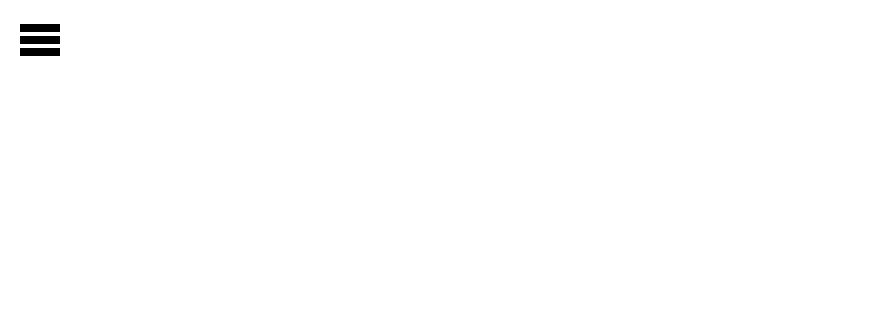
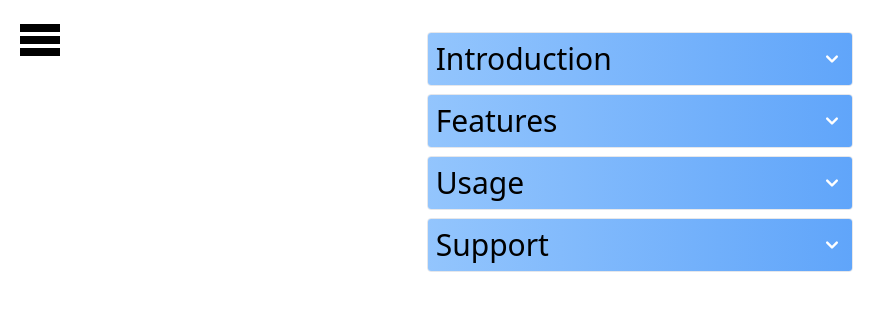
Before and after one commit to Abhishek4298/Generic-Component, a React (Create React App) app: page /accordian in a window 1280 px wide. Before the commit this address had no page. Shown: the top 310 px of the page, without its empty margins (0-896 px from the left). Built offline with nearby package versions, Linux system fonts and the light colour scheme.

Commit message:
committing generic component for accordian also it is dynamic component

```diff
--- a/package.json
+++ b/package.json
@@ -3,6 +3,7 @@
   "version": "0.1.0",
   "private": true,
   "dependencies": {
+    "@heroicons/react": "^1.0.6",
     "@testing-library/jest-dom": "^5.17.0",
     "@testing-library/react": "^13.4.0",
     "@testing-library/user-event": "^13.5.0",
--- a/src/CustomRoute.js
+++ b/src/CustomRoute.js
@@ -3,6 +3,7 @@ import Modal from "./components/Modal";
 import Button from "./components/Button";
 import Card from "./components/Card";
 import { sampleImage1, trueIcon } from "./constant";
+import Accordion from "./components/Accordian";
 
 const CustomRoute = () => {
   const handleClick = () => {
@@ -12,6 +13,33 @@ const CustomRoute = () => {
   const handleClickTwo = (data) => {
     alert(`Button clicked with data: ${data}`);
   };
+
+  const accordionItems = [
+    {
+      title: "Introduction",
+      content:
+        "Lorem ipsum dolor sit amet, consectetur adipiscing elit. Nulla eu velit nec quam consectetur vestibulum vel eget libero.",
+      imageUrl: "https://clipart-library.com/images/LTd5pnrMc.jpg",
+    },
+    {
+      title: "Features",
+      content:
+        "Pellentesque habitant morbi tristique senectus et netus et malesuada fames ac turpis egestas. Vestibulum ante ipsum primis in faucibus orci luctus et ultrices posuere cubilia Curae.",
+      imageUrl: "https://clipart-library.com/images/kiMKznyKT.jpg",
+    },
+    {
+      title: "Usage",
+      content:
+        "Duis vehicula elit at purus dapibus, eu feugiat sem feugiat. Praesent nec lacus vel purus sodales hendrerit. Sed ac nunc ut elit auctor lacinia.",
+      imageUrl: "https://clipart-library.com/images/8TGEyr9Gc.jpg",
+    },
+    {
+      title: "Support",
+      content:
+        "Fusce ac nulla vitae ex varius aliquet id vitae quam. Etiam rhoncus tellus in lectus feugiat, vel scelerisque leo vestibulum. Aenean laoreet nisl vel est iaculis, vitae malesuada augue fermentum.",
+      imageUrl: "https://clipart-library.com/images/yikA6Ep6T.jpg",
+    },
+  ];
 
   return (
     <>
@@ -85,6 +113,21 @@ const CustomRoute = () => {
             </div>
           }
         />
+        <Route
+          path="/accordian"
+          element={
+            <Accordion
+              items={accordionItems}
+              headerBgColor="bg-gradient-to-r from-blue-300 to-blue-400"
+              itemsPosition="center"
+              ttitleColor="text-white"
+              contentBgColor="bg-white"
+              contentColor="text-purple-800"
+              headerSize="text-3xl"
+              contentSize="text-2xl"
+            />
+          }
+        />
       </Routes>
     </>
   );
--- /dev/null
+++ b/src/components/Accordian/AccordianItems.js
@@ -0,0 +1,44 @@
+import React from "react";
+import { ChevronDownIcon, ChevronUpIcon } from "@heroicons/react/solid";
+
+const AccordionItem = ({
+  item,
+  index,
+  isOpen,
+  onToggle,
+  headerBgColor,
+  itemsPosition,
+  titleColor,
+  contentBgColor,
+  contentColor,
+  headerSize,
+  contentSize,
+}) => {
+  const { title, content, imageUrl } = item;
+
+  return (
+    <div className="mb-2 border rounded overflow-hidden">
+      <div
+        className={`flex items-${itemsPosition} justify-between p-2 cursor-pointer ${headerBgColor}`}
+        onClick={() => onToggle(index)}
+      >
+        <div className={`${titleColor} ${headerSize}`}>{title}</div>
+        {isOpen ? (
+          <ChevronUpIcon className="w-6 h-6 text-white" />
+        ) : (
+          <ChevronDownIcon className="w-6 h-6 text-white" />
+        )}
+      </div>
+      {isOpen && (
+        <div className={`accordion-content p-2 ${contentBgColor}`}>
+          {imageUrl && (
+            <img src={imageUrl} alt={title} className="mb-2 rounded" />
+          )}
+          <p className={`${contentColor} ${contentSize}`}>{content}</p>
+        </div>
+      )}
+    </div>
+  );
+};
+
+export default AccordionItem;
--- /dev/null
+++ b/src/components/Accordian/index.js
@@ -0,0 +1,42 @@
+import React, { useState } from "react";
+import AccordionItem from "./AccordianItems";
+
+const Accordion = ({
+  items,
+  headerBgColor,
+  itemsPosition,
+  ttitleColor,
+  contentBgColor,
+  contentColor,
+  contentSize,
+  headerSize,
+}) => {
+  const [openIndex, setOpenIndex] = useState(null);
+
+  const handleToggle = (index) => {
+    setOpenIndex((prevIndex) => (prevIndex === index ? null : index));
+  };
+
+  return (
+    <div className="w-full md:w-1/2 lg:w-1/3 mx-auto mt-8">
+      {items.map((item, index) => (
+        <AccordionItem
+          key={index}
+          item={item}
+          index={index}
+          isOpen={openIndex === index}
+          onToggle={handleToggle}
+          headerBgColor={headerBgColor}
+          itemsPosition={itemsPosition}
+          ttitleColor={ttitleColor}
+          contentBgColor={contentBgColor}
+          contentColor={contentColor}
+          contentSize={contentSize}
+          headerSize={headerSize}
+        />
+      ))}
+    </div>
+  );
+};
+
+export default Accordion;
--- a/src/components/SideNav/index.jsx
+++ b/src/components/SideNav/index.jsx
@@ -52,6 +52,14 @@ const SideNav = () => {
                 Card
               </Link>
             </li>
+            <li>
+              <Link
+                to="/accordian"
+                className="text-lg text-white hover:text-blue-300 focus:text-blue-300 px-4 py-2 flex items-center transition-colors duration-150 ease-in-out"
+              >
+                Accordian
+              </Link>
+            </li>
           </ul>
         </nav>
       </SideNavChildren>
```
Also changed, not shown: 1 other file (tests, documents, lock files or other folders).
